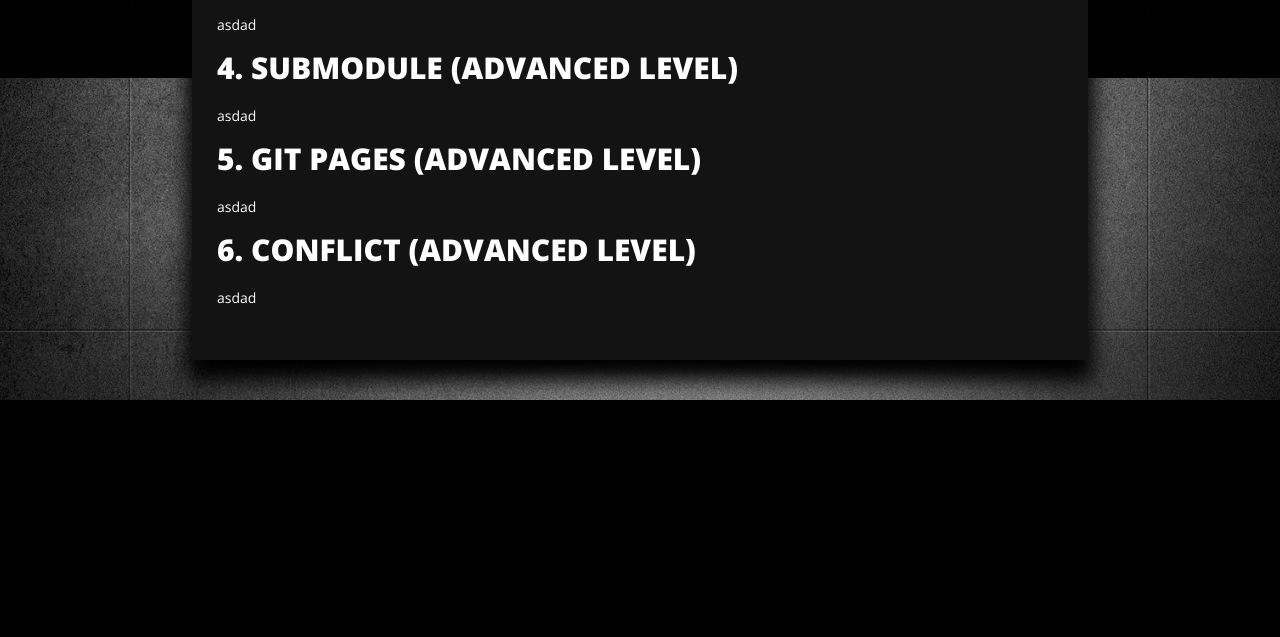
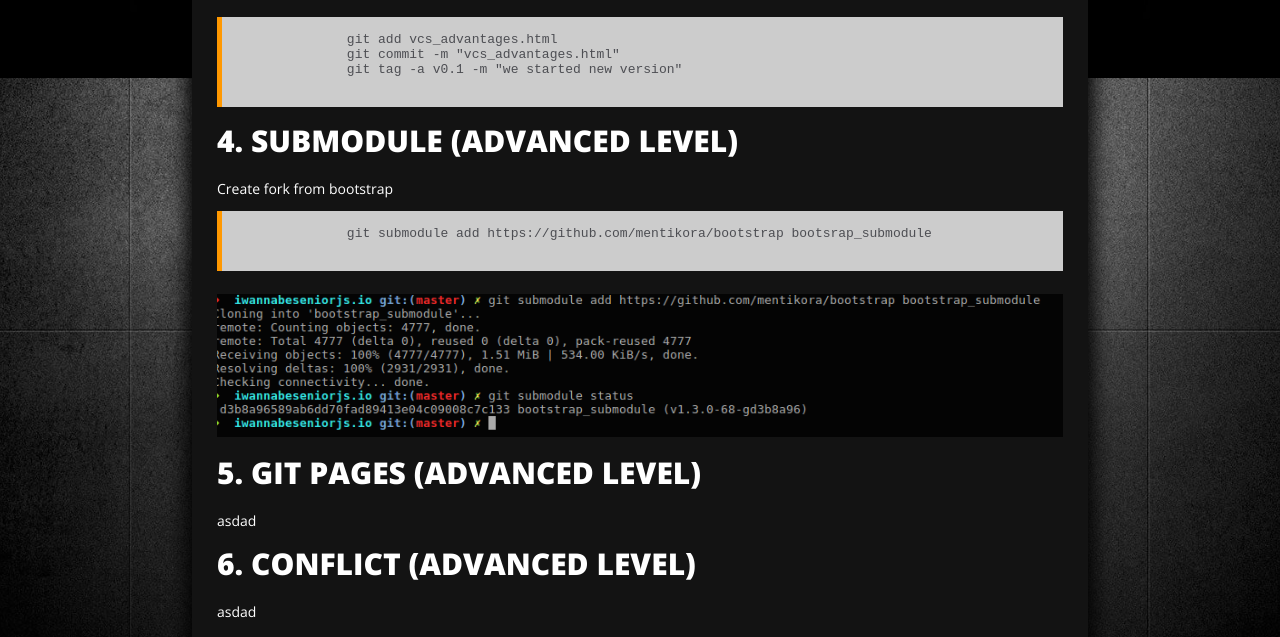
Before and after one commit to mentikora/iwannabeseniorjs.io, a plain HTML site: page vcs_advanced.html in a window 1280 px wide. Shown: the part 722-1359 px from the top of the page. Before the commit the page ends 1122 px from the top, so only its background shows below. Drawn offline with nearby package versions, Linux system fonts and the light colour scheme.

Commit message:
add submodule, submodule img, submodule description

```diff
--- a/vcs_advanced.html
+++ b/vcs_advanced.html
@@ -44,14 +44,24 @@
 		</p>
 
 		<h2>3. Tag</h2>
-		<p class="text_style">
-			asdad
-		</p>
+		<pre>
+			<code>
+		git add vcs_advantages.html
+		git commit -m "vcs_advantages.html"
+		git tag -a v0.1 -m "we started new version"
+			</code>
+		</pre>
 
 		<h2>4. Submodule (advanced level)</h2>
 		<p class="text_style">
-			asdad
+			Create fork from bootstrap
 		</p>
+		<pre>
+			<code>
+		git submodule add https://github.com/mentikora/bootstrap bootsrap_submodule
+			</code>
+		</pre>
+		<img src="img/lesson2/submodule.png" alt="" class="screenshot">
 
 		<h2>5. Git Pages (advanced level)</h2>
 		<p class="text_style">
```
Also changed, not shown: img/lesson2/submodule.png (added), 2 other files.
